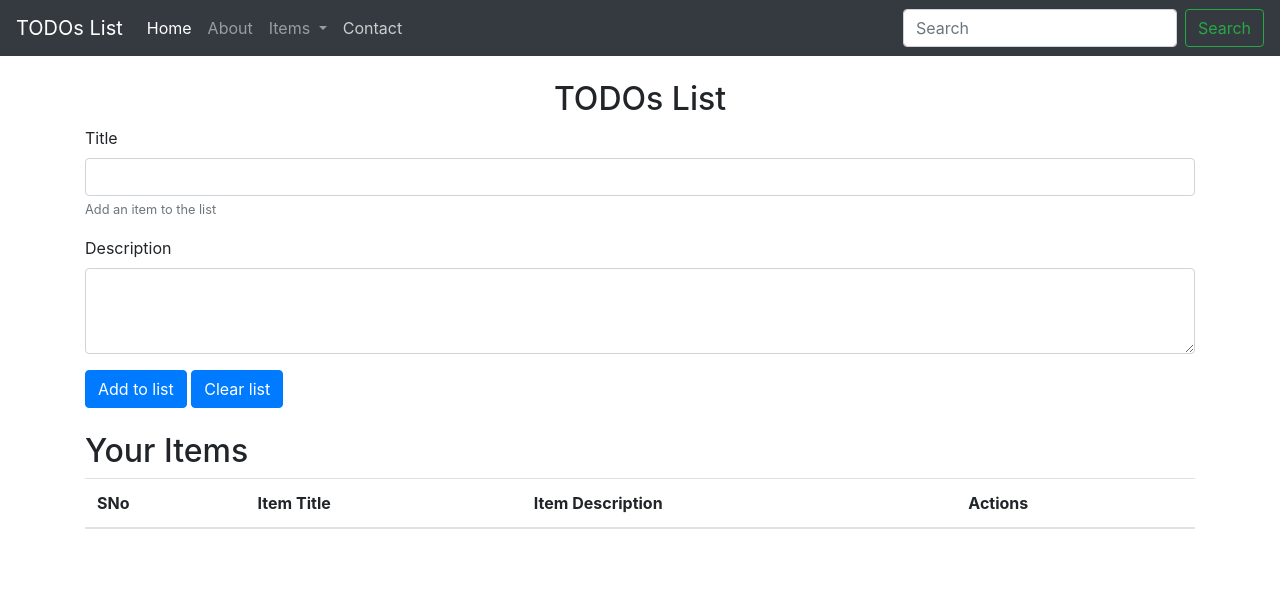
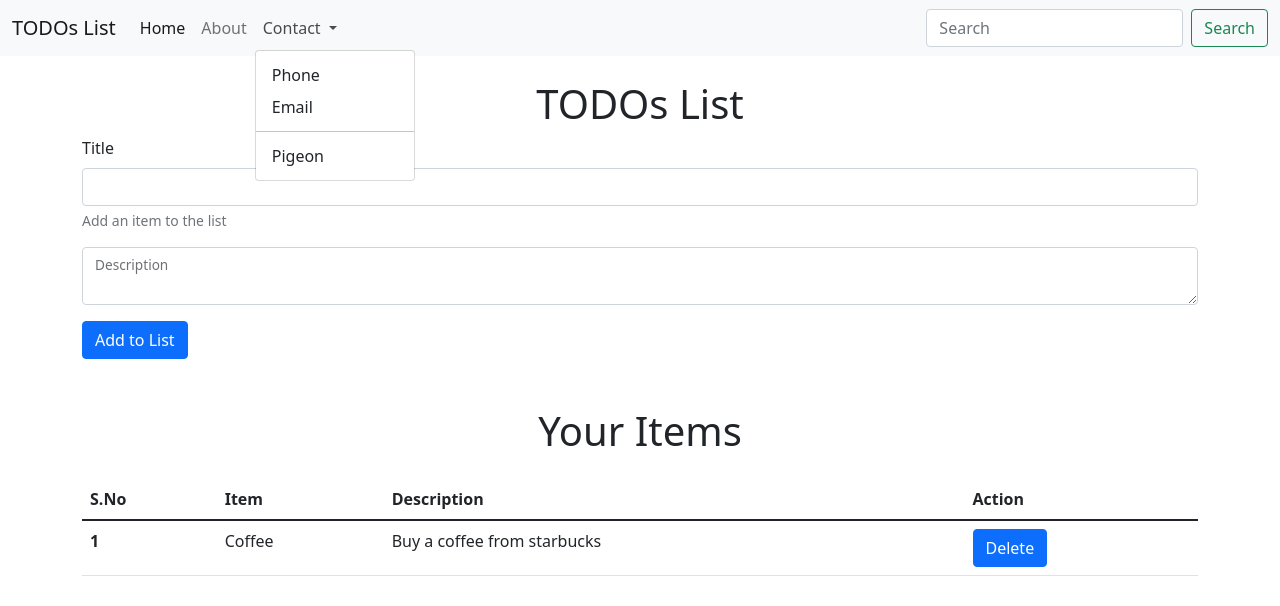
Before and after one commit to FrootPunchSamurai/todo-list-javascript, a plain HTML site: page index.html in a window 1280 px wide. Both pictures are taken after a click on the button "Contact". Drawn offline with nearby package versions, Linux system fonts and the light colour scheme.

Commit message:
new commit

```diff
--- a/index.html
+++ b/index.html
@@ -4,109 +4,115 @@
 <head>
     <!-- Required meta tags -->
     <meta charset="utf-8">
-    <meta name="viewport" content="width=device-width, initial-scale=1, shrink-to-fit=no">
+    <meta name="viewport" content="width=device-width, initial-scale=1">
 
     <!-- Bootstrap CSS -->
-    <link rel="stylesheet" href="https://stackpath.bootstrapcdn.com/bootstrap/4.5.0/css/bootstrap.min.css"
-        integrity="sha384-9aIt2nRpC12Uk9gS9baDl411NQApFmC26EwAOH8WgZl5MYYxFfc+NcPb1dKGj7Sk" crossorigin="anonymous">
+    <link href="https://cdn.jsdelivr.net/npm/bootstrap@5.1.3/dist/css/bootstrap.min.css" rel="stylesheet"
+        integrity="sha384-1BmE4kWBq78iYhFldvKuhfTAU6auU8tT94WrHftjDbrCEXSU1oBoqyl2QvZ6jIW3" crossorigin="anonymous">
 
     <title>TODOs List</title>
 </head>
 
 <body>
-    <nav class="navbar navbar-expand-lg navbar-dark bg-dark">
+
+    <nav class="navbar navbar-expand-lg navbar-light bg-light">
+        <div class="container-fluid">
             <a class="navbar-brand" href="#">TODOs List</a>
-        <button class="navbar-toggler" type="button" data-toggle="collapse" data-target="#navbarSupportedContent"
-            aria-controls="navbarSupportedContent" aria-expanded="false" aria-label="Toggle navigation">
+            <button class="navbar-toggler" type="button" data-bs-toggle="collapse"
+                data-bs-target="#navbarSupportedContent" aria-controls="navbarSupportedContent" aria-expanded="false"
+                aria-label="Toggle navigation">
                 <span class="navbar-toggler-icon"></span>
             </button>
-
             <div class="collapse navbar-collapse" id="navbarSupportedContent">
-            <ul class="navbar-nav mr-auto">
-                <li class="nav-item active">
-                    <a class="nav-link" href="#">Home <span class="sr-only">(current)</span></a>
+                <ul class="navbar-nav me-auto mb-2 mb-lg-0">
+                    <li class="nav-item">
+                        <a class="nav-link active" aria-current="page" href="#">Home</a>
                     </li>
                     <li class="nav-item">
                         <a class="nav-link" href="#">About</a>
                     </li>
                     <li class="nav-item dropdown">
                         <a class="nav-link dropdown-toggle" href="#" id="navbarDropdown" role="button"
-                        data-toggle="dropdown" aria-haspopup="true" aria-expanded="false">
-                        Items
+                            data-bs-toggle="dropdown" aria-expanded="false">
+                            Contact
                         </a>
-                    <div class="dropdown-menu" aria-labelledby="navbarDropdown">
-                        <a class="dropdown-item" href="#">Action</a>
-                        <a class="dropdown-item" href="#">Another action</a>
-                        <div class="dropdown-divider"></div>
-                        <a class="dropdown-item" href="#">Something else here</a>
-                    </div>
+                        <ul class="dropdown-menu" aria-labelledby="navbarDropdown">
+                            <li><a class="dropdown-item" href="#">Phone</a></li>
+                            <li><a class="dropdown-item" href="#">Email</a></li>
+                            <li>
+                                <hr class="dropdown-divider">
                             </li>
-                <li class="nav-item">
-                    <a class="nav-link" href="#" tabindex="-1" aria-disabled="true">Contact</a>
+                            <li><a class="dropdown-item" href="#">Pigeon</a></li>
+                        </ul>
                     </li>
                 </ul>
-            <form class="form-inline my-2 my-lg-0">
-                <input class="form-control mr-sm-2" type="search" placeholder="Search" aria-label="Search">
-                <button class="btn btn-outline-success my-2 my-sm-0" type="submit">Search</button>
+                <form class="d-flex">
+                    <input class="form-control me-2" type="search" placeholder="Search" aria-label="Search">
+                    <button class="btn btn-outline-success" type="submit">Search</button>
                 </form>
+            </div>
         </div>
     </nav>
 
     <div class="container my-4">
-        <h2 class="text-center">TODOs List</h2>
-
-            <div class="form-group">
-                <label for="title">Title</label>
+        <h1 class="text-center">TODOs List</h1>
+        <form>
+            <div class="mb-3">
+                <label for="title" class="form-label">Title</label>
                 <input type="text" class="form-control" id="title" aria-describedby="emailHelp">
-                <small id="emailHelp" class="form-text text-muted">Add an item to the list</small>
+                <div id="emailHelp" class="form-text">Add an item to the list</div>
             </div>
 
-            <div class="form-group">
+            <div class="form-floating mb-3">
+                <textarea class="form-control" id="description" ></textarea>
                 <label for="description">Description</label>
-                <textarea class="form-control" id="description" rows="3"></textarea>
               </div>
 
+            <button type="submit" class="btn btn-primary add" >Add to List</button>
 
-            <button   id="add" class="btn btn-primary">Add to list</button>
-            <button  id="clear" class="btn btn-primary" onclick="clearStorage()">Clear list</button>
+        </form>
 
-
-        <div id="items" class="my-4">
-            <h2>Your Items</h2>
-            <table class="table">
+        <div id="items" class="my-5">
+            <h1 class="text-center">Your Items</h3>
+            <table class="table my-4">
                 <thead>
                   <tr>
-                    <th scope="col">SNo</th>
-                    <th scope="col">Item Title</th>
-                    <th scope="col">Item Description</th>
-                    <th scope="col">Actions</th>
+                    <th scope="col">S.No</th>
+                    <th scope="col">Item</th>
+                    <th scope="col">Description</th>
+                    <th scope="col">Action</th>
                   </tr>
                 </thead>
-                <tbody id="tableBody">
+                <tbody>
                   <tr>
                     <th scope="row">1</th>
-                    <td>Get some Coffee</td>
-                    <td>You need coffee as you are a coder</td>
-                    <td><button class="btn btn-sm btn-primary">Delete</button></td>
+                    <td>Coffee</td>
+                    <td>Buy a coffee from starbucks</td>
+                    <td><button class="btn btn-small btn-primary">Delete</button></td>
                   </tr>
-
                 </tbody>
               </table>
         </div>
     </div>
 
-    <!-- Optional JavaScript -->
-    <!-- jQuery first, then Popper.js, then Bootstrap JS -->
-    <script src="https://code.jquery.com/jquery-3.5.1.slim.min.js"
-        integrity="sha384-DfXdz2htPH0lsSSs5nCTpuj/zy4C+OGpamoFVy38MVBnE+IbbVYUew+OrCXaRkfj"
-        crossorigin="anonymous"></script>
-    <script src="https://cdn.jsdelivr.net/npm/popper.js@1.16.0/dist/umd/popper.min.js"
-        integrity="sha384-Q6E9RHvbIyZFJoft+2mJbHaEWldlvI9IOYy5n3zV9zzTtmI3UksdQRVvoxMfooAo"
-        crossorigin="anonymous"></script>
-    <script src="https://stackpath.bootstrapcdn.com/bootstrap/4.5.0/js/bootstrap.min.js"
-        integrity="sha384-OgVRvuATP1z7JjHLkuOU7Xw704+h835Lr+6QL9UvYjZE3Ipu6Tp75j7Bh/kR0JKI"
+
+
+    <!-- Optional JavaScript; choose one of the two! -->
+
+    <!-- Option 1: Bootstrap Bundle with Popper -->
+    <script src="https://cdn.jsdelivr.net/npm/bootstrap@5.1.3/dist/js/bootstrap.bundle.min.js"
+        integrity="sha384-ka7Sk0Gln4gmtz2MlQnikT1wXgYsOg+OMhuP+IlRH9sENBO0LRn5q+8nbTov4+1p"
         crossorigin="anonymous"></script>
 
-    <script src="./script.js"></script>
+    <script src="./script.js" defer></script>
+
+    <!-- Option 2: Separate Popper and Bootstrap JS -->
+    <!--
+    <script src="https://cdn.jsdelivr.net/npm/@popperjs/core@2.10.2/dist/umd/popper.min.js" integrity="sha384-7+zCNj/IqJ95wo16oMtfsKbZ9ccEh31eOz1HGyDuCQ6wgnyJNSYdrPa03rtR1zdB" crossorigin="anonymous"></script>
+    <script src="https://cdn.jsdelivr.net/npm/bootstrap@5.1.3/dist/js/bootstrap.min.js" integrity="sha384-QJHtvGhmr9XOIpI6YVutG+2QOK9T+ZnN4kzFN1RtK3zEFEIsxhlmWl5/YESvpZ13" crossorigin="anonymous"></script>
+    -->
+
+
 </body>
+
 </html>
--- a/script.js
+++ b/script.js
@@ -1,60 +1,24 @@
-function getAndUpdate(){
-    console.log("Updating List...");
+add = document.getElementById('add');
+
+// const title = document.getElementById('title').value;
+// const description = document.getElementById('description').value;
+
+
+add.addEventListener('click', ()=>{
     tit = document.getElementById('title').value;
     desc = document.getElementById('description').value;
-    if (localStorage.getItem('itemsJson')==null){
-        itemJsonArray = [];
-        itemJsonArray.push([tit, desc]);
-        localStorage.setItem('itemsJson', JSON.stringify(itemJsonArray))
-    }
-    else{
-        itemJsonArrayStr = localStorage.getItem('itemsJson')
-        itemJsonArray = JSON.parse(itemJsonArrayStr);
-        itemJsonArray.push([tit, desc]);
-        localStorage.setItem('itemsJson', JSON.stringify(itemJsonArray))
-    }
-    update();
-}
+    console.log("Updating...");
 
-function update(){
-    if (localStorage.getItem('itemsJson')==null){
-        itemJsonArray = [];
-        localStorage.setItem('itemsJson', JSON.stringify(itemJsonArray))
-    }
-    else{
-        itemJsonArrayStr = localStorage.getItem('itemsJson')
-        itemJsonArray = JSON.parse(itemJsonArrayStr);
+    if(localStorage.getItem('itemsJson') == null){
+        itemsJsonArray = [];
+        itemsJsonArray.push([tit, desc]);
+        localStorage.setItem('itemsJson',JSON.stringify(itemsJsonArray));
     }
 
-    let tableBody = document.getElementById("tableBody");
-    let str = "";
-    itemJsonArray.forEach((element, index) => {
-        str += `
-        <tr>
-        <th scope="row">${index + 1}</th>
-        <td>${element[0]}</td>
-        <td>${element[1]}</td>
-        <td><button class="btn btn-sm btn-primary" onclick="deleted(${index})">Delete</button></td>
-        </tr>`;
-    });
-    tableBody.innerHTML = str;
-}
-add = document.getElementById("add");
-add.addEventListener("click", getAndUpdate);
-update();
-function deleted(itemIndex){
-    console.log("Delete", itemIndex);
-    itemJsonArrayStr = localStorage.getItem('itemsJson')
-    itemJsonArray = JSON.parse(itemJsonArrayStr);
-    itemJsonArray.splice(itemIndex, 1);
-    localStorage.setItem('itemsJson', JSON.stringify(itemJsonArray));
-    update();
+    else{
+        itemsJsonArray = localStorage.getItem('itemsJson');
+        itemsJsonArray.push([tit, desc]);
+        localStorage.setItem('itemsJson',JSON.stringify(itemsJsonArray));
 
-}
-function clearStorage(){
-    if (confirm("Do you really want to clear?")){
-    // console.log('Clearing the storage')
-    localStorage.clear();
-    update()
     }
-}
+});
```
Lines whose indentation alone changed are shown as unchanged.
